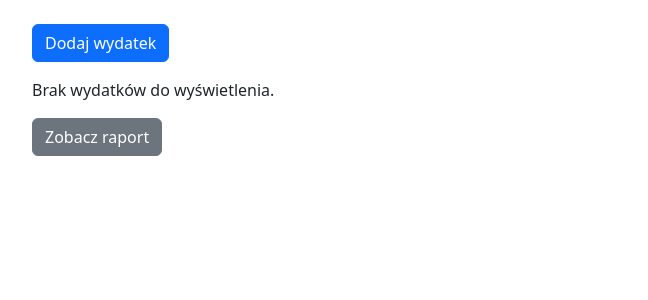
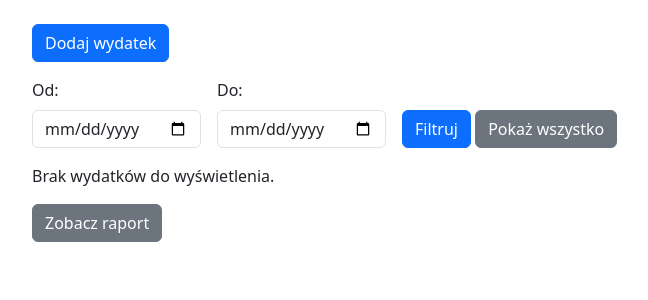
Before and after one commit to radekty/finance_tracker, a Flask app: page / in a window 1280 px wide. Shown: the part 120-420 px from the top of the page, without its empty margins (50-698 px from the left). Run offline with Flask 3, Linux system fonts and the light colour scheme.

Commit message:
added date selection

```diff
--- a/app.py
+++ b/app.py
@@ -13,8 +13,19 @@ with app.app_context():
 
 @app.route('/')
 def index():
-    expenses = Expense.query.all()
-    return render_template('index.html', expenses=expenses)
+    start_date = request.args.get('start_date')
+    end_date = request.args.get('end_date')
+
+    query = Expense.query
+
+    if start_date:
+        query = query.filter(Expense.date >= start_date)
+    if end_date:
+        query = query.filter(Expense.date <= end_date)
+
+    expenses = query.order_by(Expense.date.desc()).all()
+
+    return render_template('index.html', expenses=expenses, start_date=start_date, end_date=end_date)
 
 @app.route('/add', methods=['GET', 'POST'])
 def add_expense():
@@ -54,7 +65,18 @@ def edit_expense(expense_id):
 
 @app.route('/report')
 def report():
-    expenses = Expense.query.all()
+    start_date = request.args.get('start_date')
+    end_date = request.args.get('end_date')
+
+    query = Expense.query
+
+    if start_date:
+        query = query.filter(Expense.date >= start_date)
+    if end_date:
+        query = query.filter(Expense.date <= end_date)
+
+    expenses = query.all()
+
     if not expenses:
         return render_template('report.html', plot_div=None)
 
@@ -69,7 +91,7 @@ def report():
 
     plot_div = fig.to_html(full_html=False)
 
-    return render_template('report.html', plot_div=plot_div)
+    return render_template('report.html', plot_div=plot_div, start_date=start_date, end_date=end_date)
 
 if __name__ == '__main__':
     app.run(debug=True)
--- a/templates/index.html
+++ b/templates/index.html
@@ -2,6 +2,23 @@
 
 {% block content %}
   <a class="btn btn-primary mb-3" href="{{ url_for('add_expense') }}">Dodaj wydatek</a>
+
+   <form method="GET" action="{{ url_for('index') }}" class="row g-3 mb-3">
+    <div class="col-auto">
+      <label for="start_date" class="form-label">Od:</label>
+      <input type="date" id="start_date" name="start_date" class="form-control"
+             value="{{ start_date or '' }}">
+    </div>
+    <div class="col-auto">
+      <label for="end_date" class="form-label">Do:</label>
+      <input type="date" id="end_date" name="end_date" class="form-control"
+             value="{{ end_date or '' }}">
+    </div>
+    <div class="col-auto align-self-end">
+      <button type="submit" class="btn btn-primary">Filtruj</button>
+      <a href="{{ url_for('index') }}" class="btn btn-secondary">Pokaż wszystko</a>
+    </div>
+  </form>
 
   {% if expenses %}
     <table class="table table-striped">
```
Also changed, not shown: templates/report.html (+17 -0 lines).
